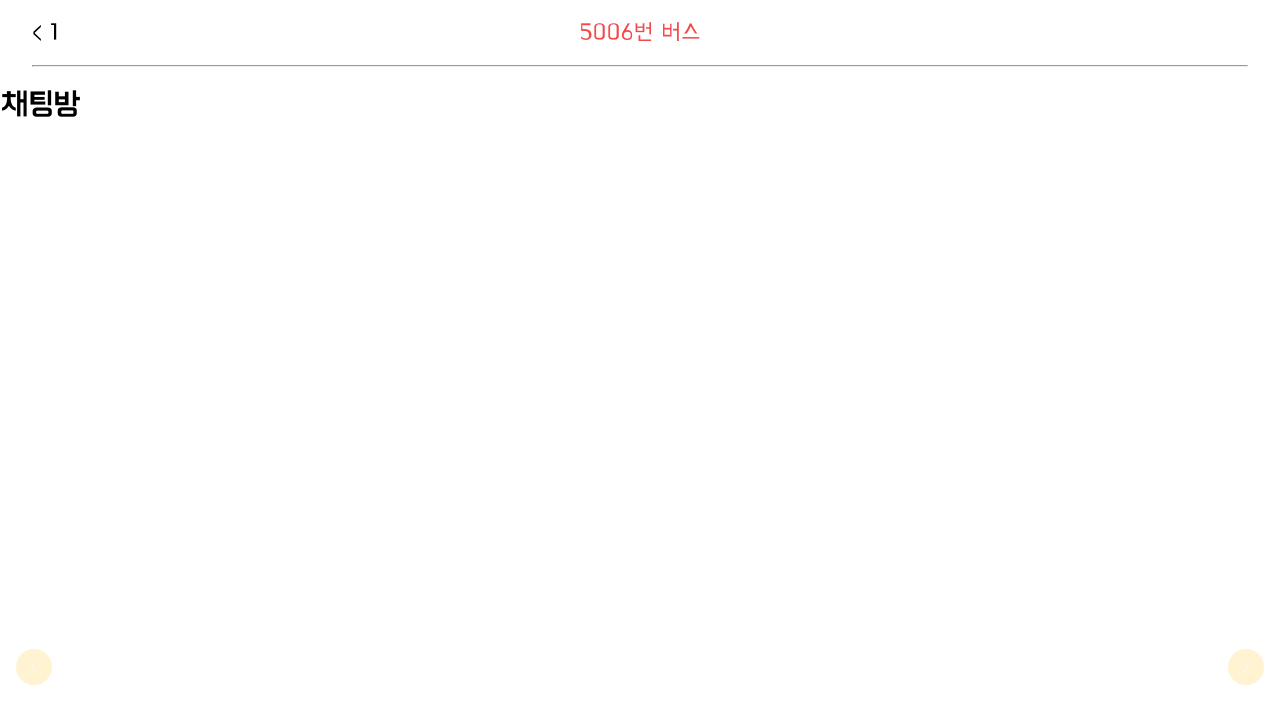
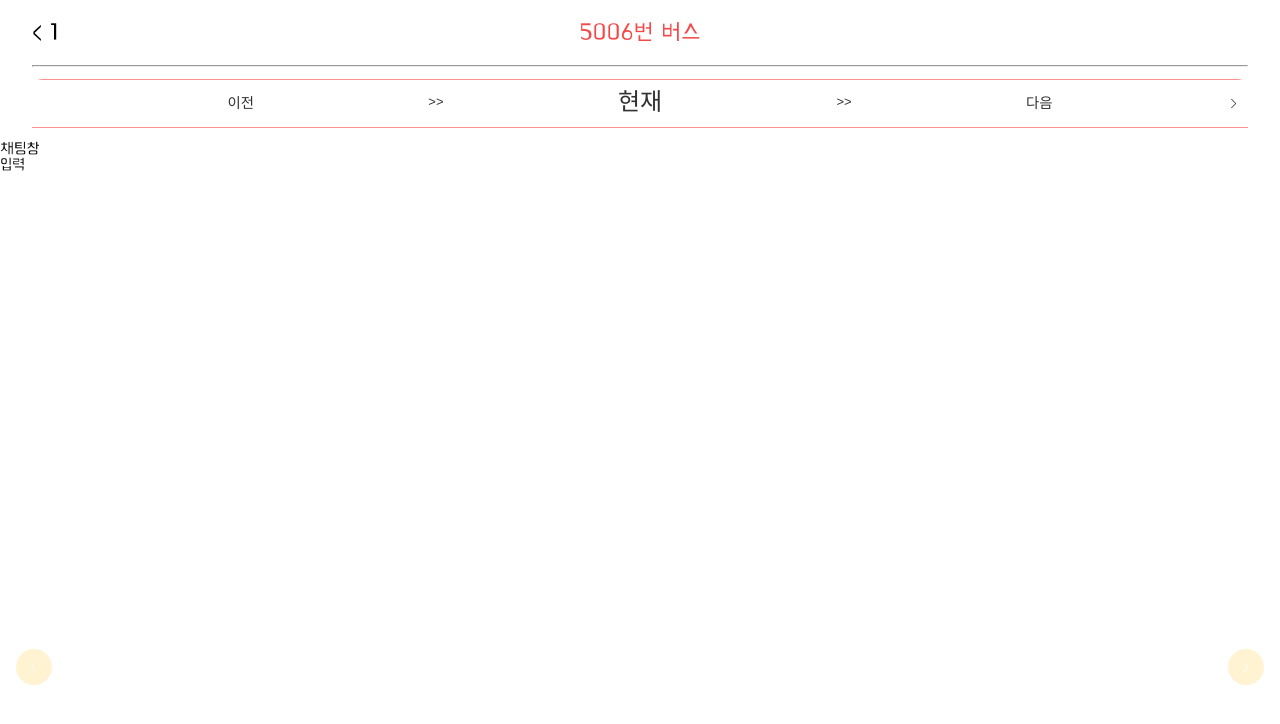
Before and after one commit to shy625/nangman-bus, a Vue app in the folder front/: page /chat/1 in a window 1280 px wide. Shown: the top 724 px of the page. Built offline with nearby package versions, Linux system fonts and the light colour scheme.

Commit message:
[feature] App.vue add style code & busstop collapse coding...

```diff
--- a/front/src/App.vue
+++ b/front/src/App.vue
@@ -28,4 +28,8 @@
   src: url('./assets/fonts/BMHANNAPro.ttf') format('woff');
   font-weight: normal;
 }
+body {
+  margin: 0;
+  font-family: BMHANNAAir, BMHANNAPro;
+}
 </style>
--- a/front/src/views/chat/ChatView.vue
+++ b/front/src/views/chat/ChatView.vue
@@ -10,7 +10,7 @@
   <el-carousel
   height="100vh"
   indicator-position="none"
-  initial-index="1"
+  :initial-index="1"
   arrow="always"
   :autoplay="false"
   :loop="false"
@@ -35,11 +35,6 @@
 </script>
 
 <style>
-/* body App.vue로 옮기기 */
-body {
-  margin: 0;
-  font-family: BMHANNAAir;
-}
 .el-carousel__arrow {
   top: 75% !important;
   opacity: 0.3;
--- /dev/null
+++ b/front/src/views/chat/components/BusStops.vue
@@ -0,0 +1,38 @@
+<template>
+  <!-- flex -->
+  <div class="busstops">
+    <div class="busstops-small">
+      이전
+    </div>
+    <div class="busstops-icon">
+      >>
+    </div>
+    <div class="busstops-big">
+      현재
+    </div>
+    <div class="busstops-icon">
+      >>
+    </div>
+    <div class="busstops-small">
+      다음
+    </div>
+  </div>
+</template>
+<script setup>
+
+</script>
+<style>
+.busstops {
+  display: flex;
+  margin-left: 21px;
+  width: 100%;
+  justify-content: space-evenly;
+}
+.busstops-small {
+  font-size: 0.9rem;
+  line-height: 3.5;
+}
+.busstops-big {
+  font-size: 1.5rem;
+}
+</style>
--- a/front/src/views/chat/components/ChatRoom.vue
+++ b/front/src/views/chat/components/ChatRoom.vue
@@ -1,11 +1,45 @@
 <template>
+  <div class="collapse">
+    <el-collapse>
+      <el-collapse-item>
+        <template #title>
+          <!-- flex -->
+          <BusStops></BusStops>
+        </template>
+        <div>
+          Consistent with real life: in line with the process and logic of real
+          life, and comply with languages and habits that the users are used to;
+        </div>
+        <div>
+          Consistent within interface: all elements should be consistent, such
+          as: design style, icons and texts, position of elements, etc.
+        </div>
+      </el-collapse-item>
+    </el-collapse>
+  </div>
+
+
+
+
   <div>
-    <h1>채팅방</h1>
+    채팅창
+  </div>
+  <div>
+    입력
   </div>
 </template>
 <script setup>
-
+import BusStops from './BusStops.vue'
 </script>
-<style lang="">
-
+<style>
+.collapse {
+  margin: 12px 32px;
+  /* background-color: #FF9090 !important; */
+}
+.el-collapse {
+  border-radius: 10px !important;
+  --el-collapse-border-color: #FF9090 !important;
+  /* --el-collapse-header-bg-color: #FF9090 !important; */
+  --el-collapse-content-bg-color: #FF9090 !important
+}
 </style>
```
